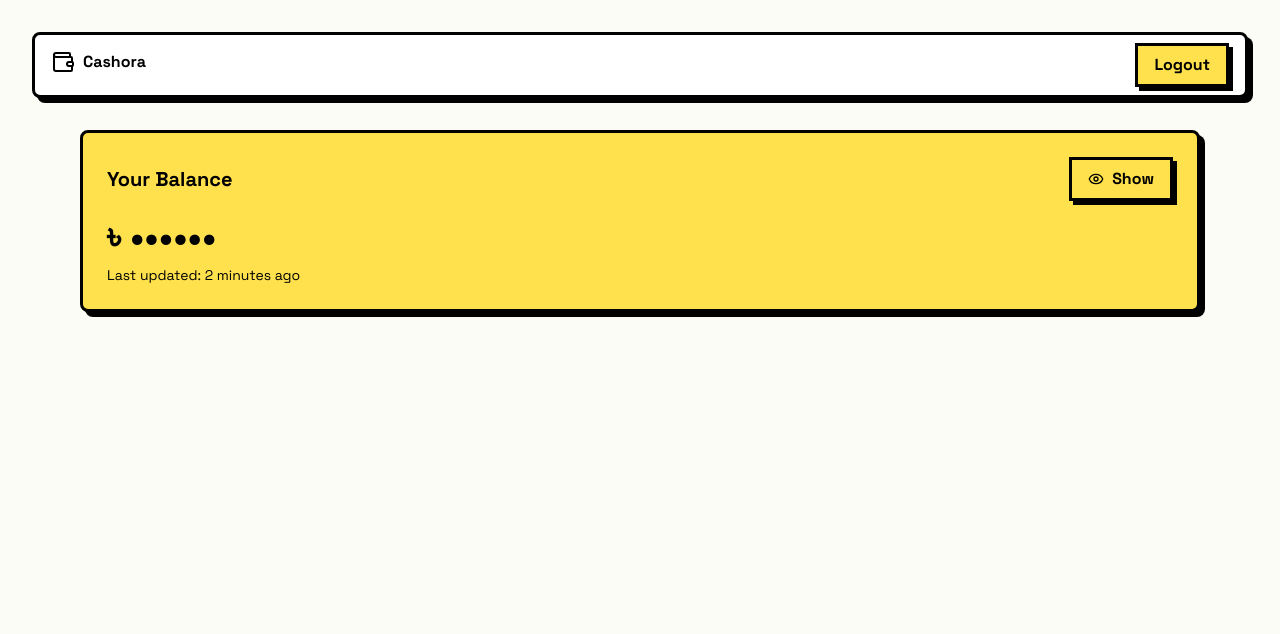
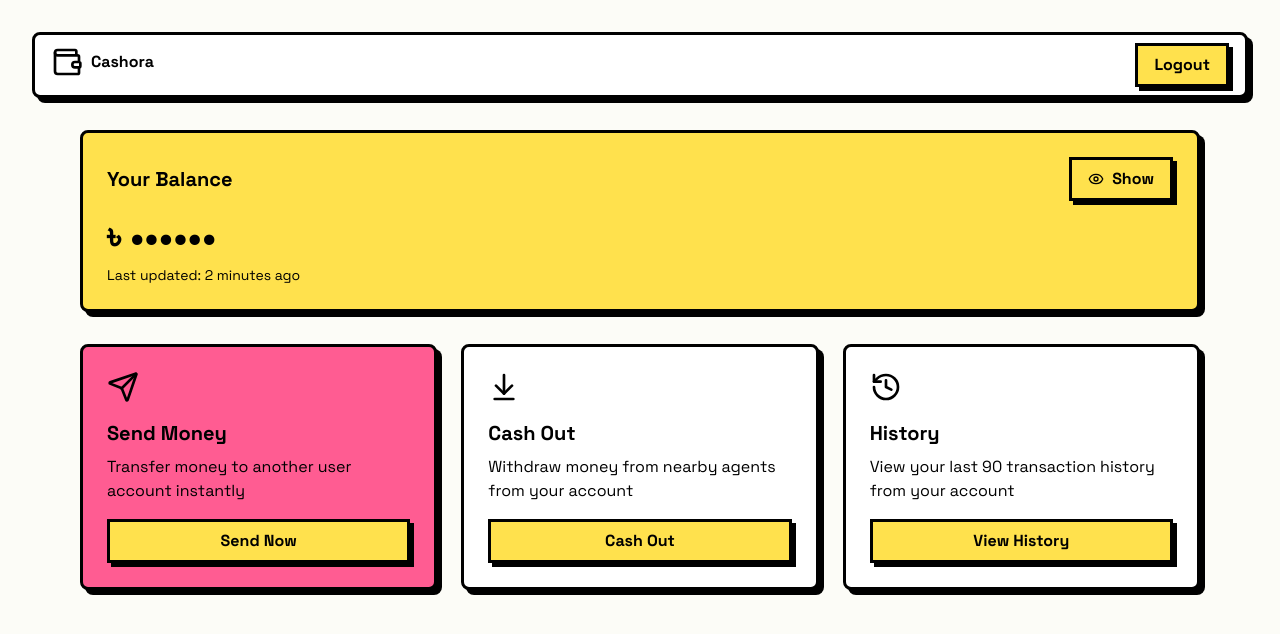
Before and after one commit to mahmudulturan/cashora-frontend, a React (Vite) app: page / in a window 1280 px wide. Shown: the top 634 px of the page. Built offline with nearby package versions, Linux system fonts and the light colour scheme.

Commit message:
feat: add user quick actions section to homepage

```diff
--- /dev/null
+++ b/src/pages/root/home/components/user-quick-actions.tsx
@@ -0,0 +1,32 @@
+import { Button } from '@/components/ui/button';
+import { ArrowDownToLine, History, Send } from 'lucide-react';
+import { FC } from 'react';
+
+const UserQuickActions: FC = () => {
+    return (
+        <section className="grid grid-cols-1 md:grid-cols-3 gap-6">
+            <div className="card-pink rounded-lg p-6">
+                <Send className="w-8 h-8 mb-4" />
+                <h3 className="text-xl font-bold mb-2">Send Money</h3>
+                <p className="mb-4">Transfer money to another user account instantly</p>
+                <Button className="w-full">Send Now</Button>
+            </div>
+
+            <div className="card-white rounded-lg p-6">
+                <ArrowDownToLine className="w-8 h-8 mb-4" />
+                <h3 className="text-xl font-bold mb-2">Cash Out</h3>
+                <p className="mb-4">Withdraw money from nearby agents from your account</p>
+                <Button className="w-full">Cash Out</Button>
+            </div>
+
+            <div className="card-white rounded-lg p-6">
+                <History className="w-8 h-8 mb-4" />
+                <h3 className="text-xl font-bold mb-2">History</h3>
+                <p className="mb-4">View your last 90 transaction history from your account</p>
+                <Button className="w-full">View History</Button>
+            </div>
+        </section>
+    );
+};
+
+export default UserQuickActions;
--- a/src/pages/root/home/home-page.tsx
+++ b/src/pages/root/home/home-page.tsx
@@ -1,10 +1,12 @@
 import { FC, useState } from 'react';
 import Balance from './components/balance';
+import UserQuickActions from './components/user-quick-actions';
 const HomePage: FC = () => {
     const [showBalance, setShowBalance] = useState(false);
     return (
-        <main className="wrapper">
+        <main className="wrapper space-y-8">
             <Balance showBalance={showBalance} setShowBalance={setShowBalance} />
+            <UserQuickActions />
         </main>
     );
 };
```
